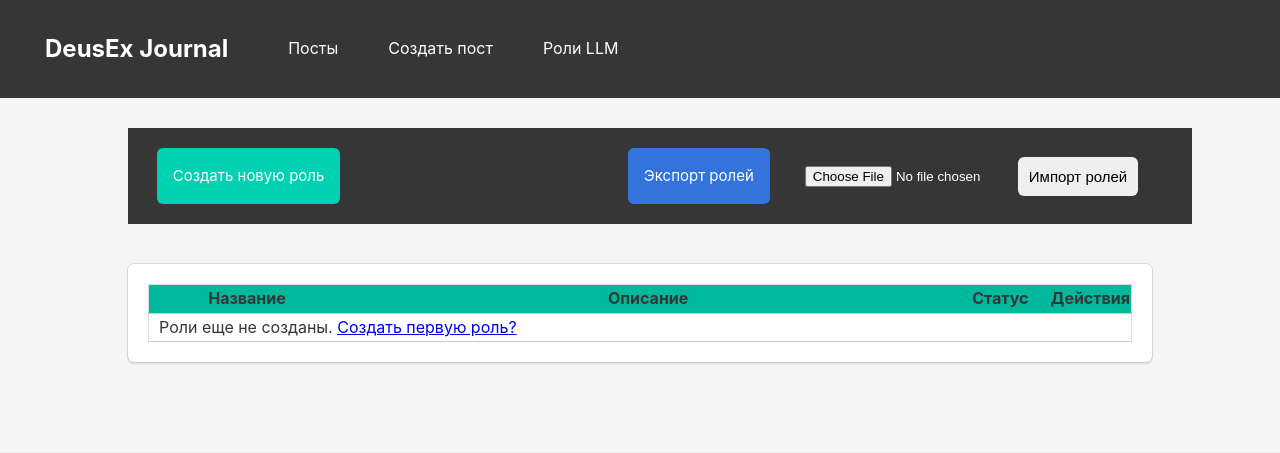
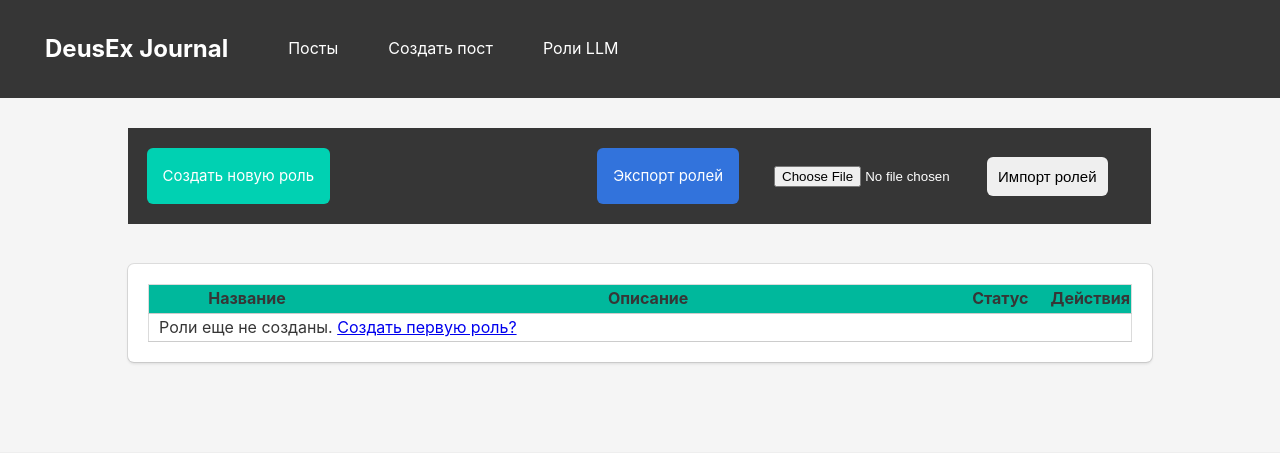
Before and after one commit to ta0ma0/DeusExJournal, a Flask app: page /roles in a window 1280 px wide. Shown: the top 453 px of the page. Run offline with Flask 3, Linux system fonts and the light colour scheme; data that the repository does not hold is empty.

Commit message:
Fix styles

```diff
--- a/static/css/style.css
+++ b/static/css/style.css
@@ -282,6 +282,10 @@ a.button {
     margin-bottom: 0;
 }
 
+nav.navbar.is-light {
+width: 96%;
+}
+
 /* Футер */
 .footer {
     padding: 20px;
```
